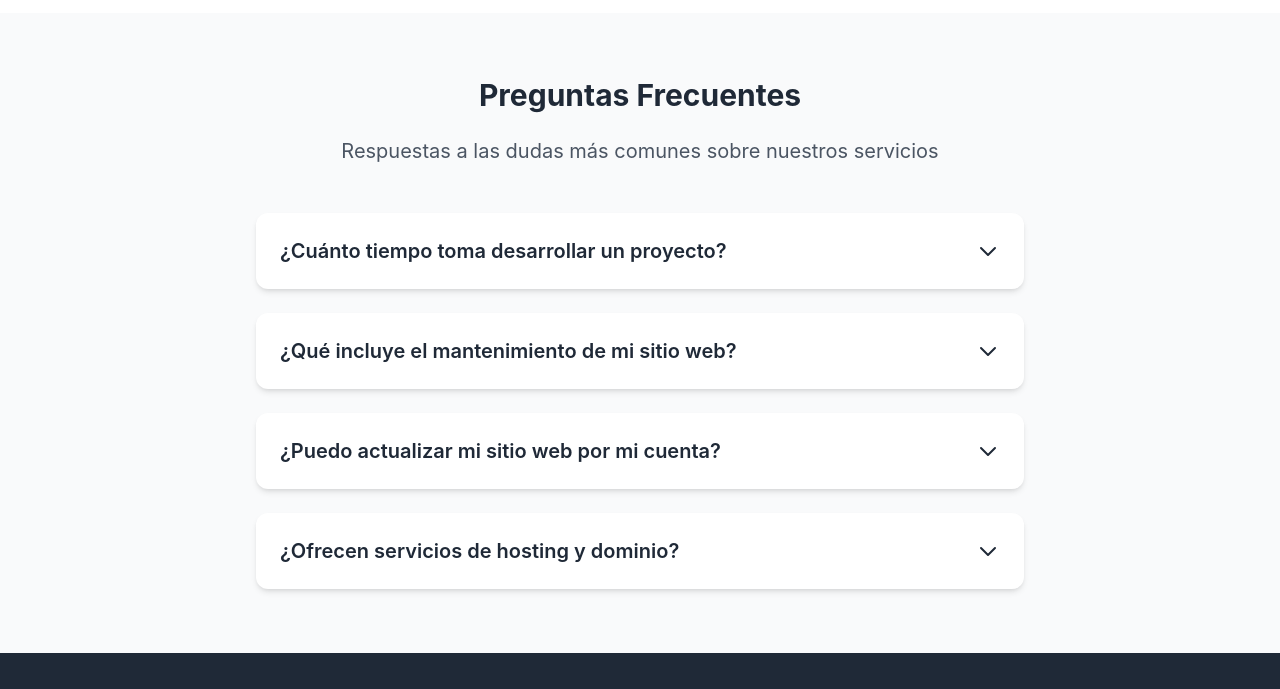
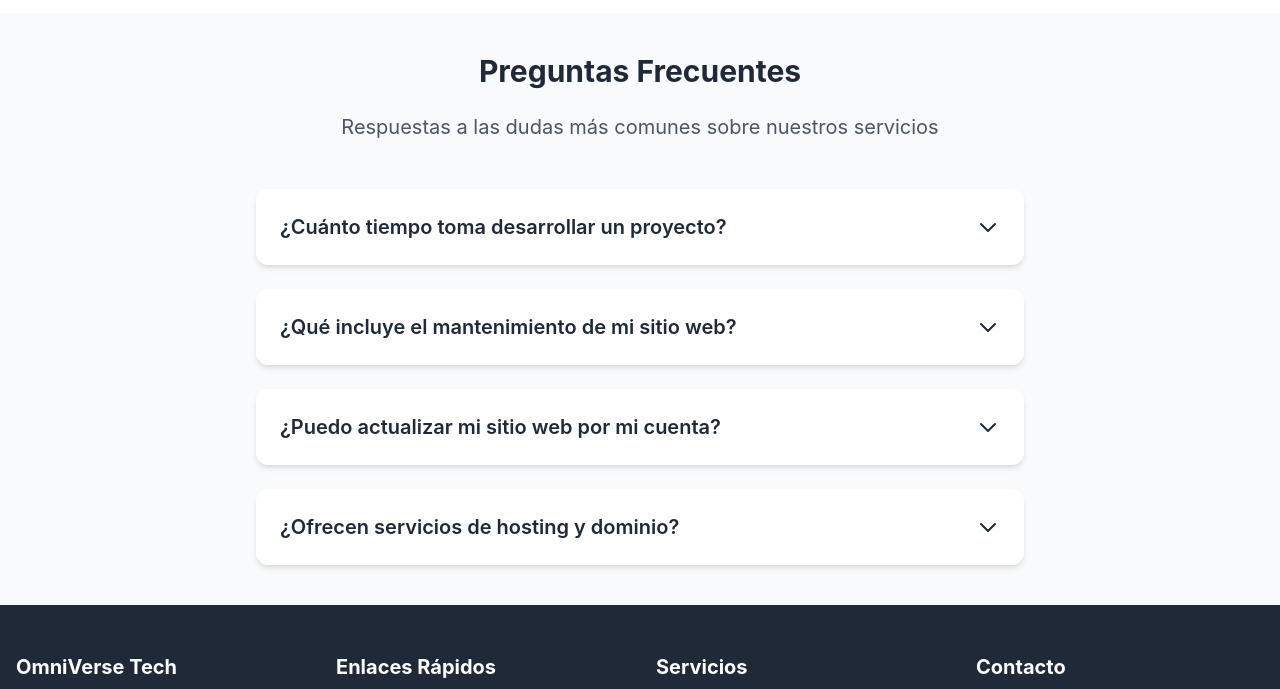
Before and after one commit to Ander1405/OmniVerseTech, a Vue app: page /servicios in a window 1280 px wide. Shown: the part 2111-2800 px from the top of the page. Built offline with nearby package versions, Linux system fonts and the light colour scheme.

Commit message:
refactor: change padding

```diff
--- a/src/components/views/ServicesView.vue
+++ b/src/components/views/ServicesView.vue
@@ -54,7 +54,7 @@
                 </div>
             </div>
         </section>
-        <section class="py-16 bg-gray-50 dark:bg-secondary-dark transition-colors duration-300">
+        <section class="py-10 bg-gray-50 dark:bg-secondary-dark transition-colors duration-300">
             <div class="container mx-auto px-4">
                 <div class="max-w-3xl mx-auto text-center">
                     <h2 class="text-3xl font-bold text-gray-800 dark:text-white mb-6">
```
